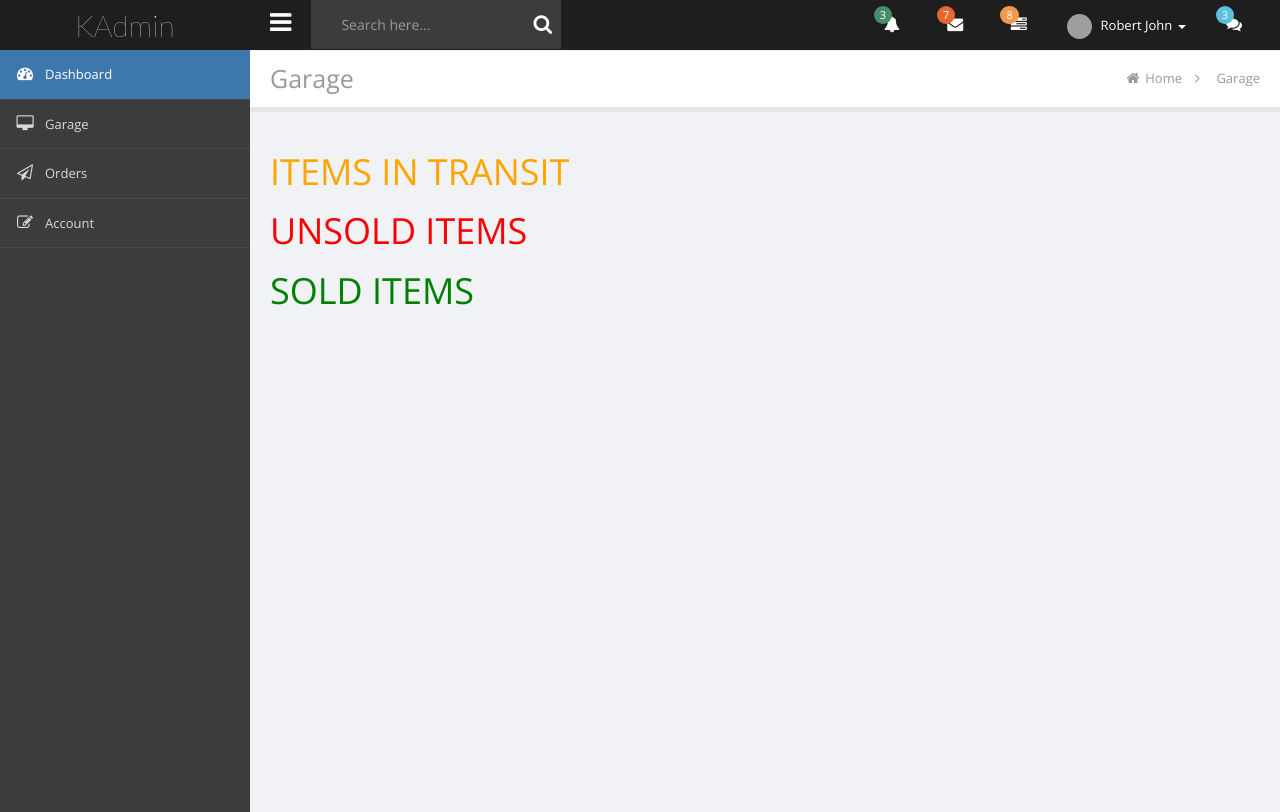
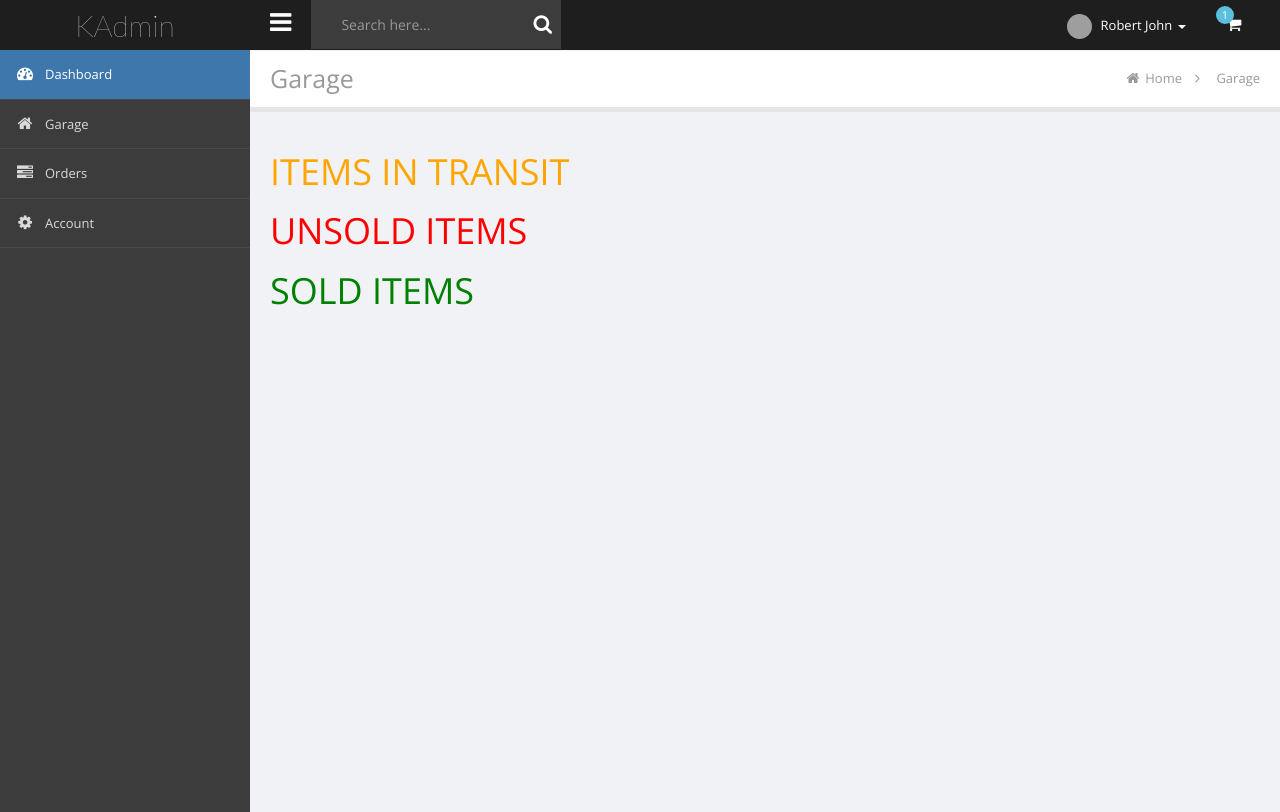
Before and after one commit to rahuang/GarageDrop, a Django app: template GarageSale/templates/garage.html in a window 1280 px wide. Run offline with Django 3.2, Linux system fonts and the light colour scheme; the template is opened without the code that fills it, so the values that code supplies are empty; some libraries are stand-ins or nearby versions; grey boxes are pictures that could not be loaded.

Commit message:
clean up icons

```diff
--- a/GarageSale/templates/base.html
+++ b/GarageSale/templates/base.html
@@ -45,15 +45,6 @@
                     <div class="input-icon right text-white"><a href="#"><i class="fa fa-search"></i></a><input type="text" placeholder="Search here..." class="form-control text-white"/></div>
                 </form>
                 <ul class="nav navbar navbar-top-links navbar-right mbn">
-                    <li class="dropdown"><a data-hover="dropdown" href="#" class="dropdown-toggle"><i class="fa fa-bell fa-fw"></i><span class="badge badge-green">3</span></a>
-
-                    </li>
-                    <li class="dropdown"><a data-hover="dropdown" href="#" class="dropdown-toggle"><i class="fa fa-envelope fa-fw"></i><span class="badge badge-orange">7</span></a>
-
-                    </li>
-                    <li class="dropdown"><a data-hover="dropdown" href="#" class="dropdown-toggle"><i class="fa fa-tasks fa-fw"></i><span class="badge badge-yellow">8</span></a>
-
-                    </li>
                     <li class="dropdown topbar-user"><a data-hover="dropdown" href="#" class="dropdown-toggle"><img src="{{ STATIC_URL }}images/avatar/48.jpg" alt="" class="img-responsive img-circle"/>&nbsp;<span class="hidden-xs">Robert John</span>&nbsp;<span class="caret"></span></a>
                         <ul class="dropdown-menu dropdown-user pull-right">
                             <li><a href="#"><i class="fa fa-user"></i>My Profile</a></li>
@@ -65,7 +56,7 @@
                             <li><a href="Login.html"><i class="fa fa-key"></i>Log Out</a></li>
                         </ul>
                     </li>
-                    <li id="topbar-chat" class="hidden-xs"><a href="javascript:void(0)" data-step="4" data-intro="&lt;b&gt;Form chat&lt;/b&gt; keep you connecting with other coworker" data-position="left" class="btn-chat"><i class="fa fa-comments"></i><span class="badge badge-info">3</span></a></li>
+                    <li id="topbar-cart" class="hidden-xs"><a href="{%url 'mycart'%}" data-step="4"  data-position="left" class="btn-cart"><i class="fa fa-shopping-cart"></i><span class="badge badge-info">1</span></a></li>
                 </ul>
             </div>
         </nav>
@@ -114,17 +105,17 @@
                     <li class="active"><a href="{% url 'index' %}"><i class="fa fa-tachometer fa-fw">
                         <div class="icon-bg bg-orange"></div>
                     </i><span class="menu-title">Dashboard</span></a></li>
-                    <li><a href="{% url 'garage' %}"><i class="fa fa-desktop fa-fw">
+                    <li><a href="{% url 'garage' %}"><i class="fa fa-home fa-fw">
                         <div class="icon-bg bg-pink"></div>
                     </i><span class="menu-title">Garage</span></a>
 
                     </li>
-                    <li><a href="{% url 'orders' %}"><i class="fa fa-send-o fa-fw">
+                    <li><a href="{% url 'orders' %}"><i class="fa fa-tasks fa-fw">
                         <div class="icon-bg bg-green"></div>
                     </i><span class="menu-title">Orders</span></a>
 
                     </li>
-                    <li><a href="{% url 'account' %}"><i class="fa fa-edit fa-fw">
+                    <li><a href="{% url 'account' %}"><i class="fa fa-cog fa-fw">
                         <div class="icon-bg bg-violet"></div>
                     </i><span class="menu-title">Account</span></a>
 
```
